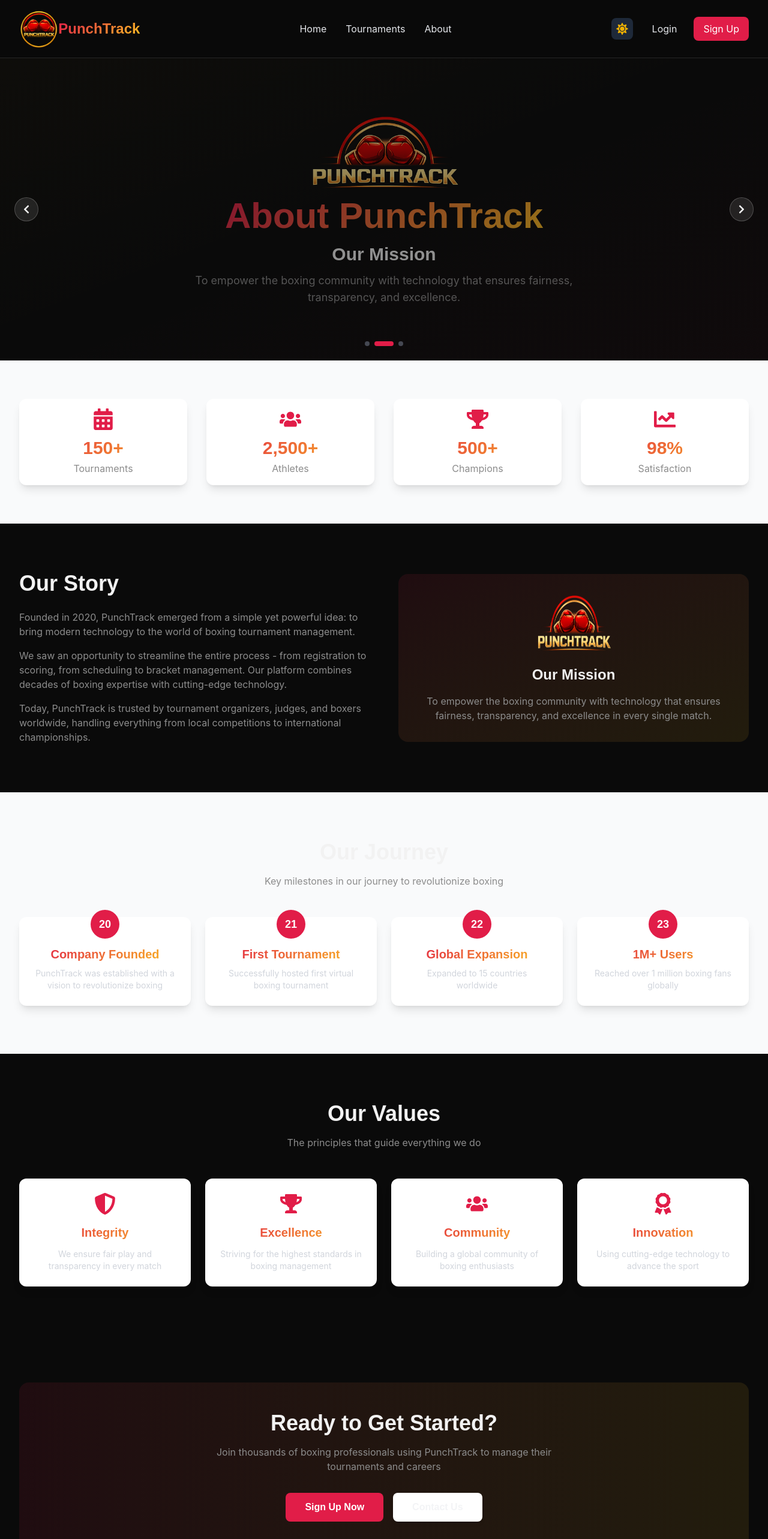
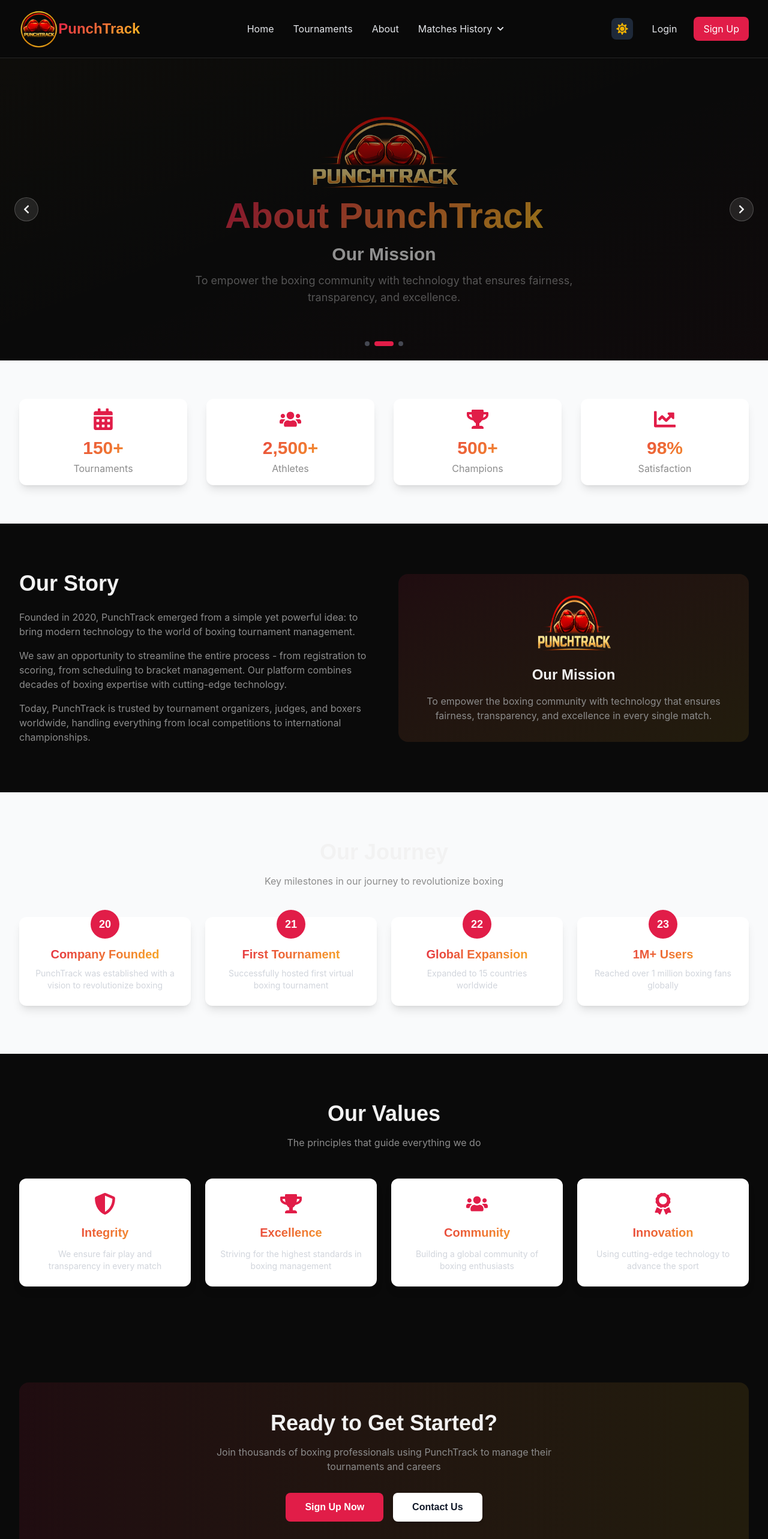
Before and after one commit to Souda09/Final-Year-Project, a React (Vite) app: page /about in a window 1280 px wide. Shown: the top 2566 px of the page at 60% size. Built offline with nearby package versions, Linux system fonts and the light colour scheme; the HTML template or start-up script is replaced by a standard one.

Commit message:
Connect About contact button to Home feedback form

```diff
--- a/src/components/Navbar.jsx
+++ b/src/components/Navbar.jsx
@@ -259,9 +259,17 @@
 
 
 import React, { useState, useEffect } from 'react'
-import { Link, useNavigate } from 'react-router-dom'
+import { Link, useNavigate, useLocation } from 'react-router-dom'
 import { motion, AnimatePresence } from 'framer-motion'
-import { FaSun, FaMoon, FaUser, FaBell, FaBars, FaTimes } from 'react-icons/fa'
+import {
+  FaSun,
+  FaMoon,
+  FaUser,
+  FaBell,
+  FaBars,
+  FaTimes,
+  FaChevronDown
+} from 'react-icons/fa'
 import { supabase } from '../lib/supabase'
 import useStore from '../store/useStore'
 import toast from 'react-hot-toast'
@@ -273,6 +281,8 @@ const Navbar = ({ toggleTheme, theme }) => {
   const [showNotifications, setShowNotifications] = useState(false)
   const [mobileMenuOpen, setMobileMenuOpen] = useState(false)
   const [localProfile, setLocalProfile] = useState(null)
+  const [showMatchesDropdown, setShowMatchesDropdown] = useState(false)
+  const location = useLocation()
 
   useEffect(() => {
     if (user && !userProfile) {
@@ -295,9 +305,15 @@ const Navbar = ({ toggleTheme, theme }) => {
     setMobileMenuOpen(false)
   }
 
+
 const currentRole = userProfile?.role || localProfile?.role
-  const dashboardRoles = ['admin', 'player', 'judge', 'referee', 'jury']
-  const showDashboard = user && dashboardRoles.includes(currentRole)
+
+const dashboardRoles = ['admin', 'player']
+
+const showDashboard = user && dashboardRoles.includes(
+  currentRole?.toLowerCase()
+)
+
 
 const navLinks = [
   { to: '/', label: 'Home' },
@@ -305,6 +321,7 @@ const Navbar = ({ toggleTheme, theme }) => {
   { to: '/about', label: 'About' },
   ...(showDashboard ? [{ to: '/dashboard', label: 'Dashboard' }] : []),
 ]
+
 
   return (
     <nav className={`sticky top-0 z-50 transition-all duration-300 ${
@@ -325,6 +342,7 @@ const Navbar = ({ toggleTheme, theme }) => {
   </h1>
 </Link>
 
+
 <div className="hidden md:flex items-center gap-6 lg:gap-8">
   {navLinks.map((link) => (
     <Link
@@ -339,7 +357,72 @@ const Navbar = ({ toggleTheme, theme }) => {
       {link.label}
     </Link>
   ))}
+
+  <div className="relative">
+    <button
+      onClick={() => setShowMatchesDropdown(!showMatchesDropdown)}
+      onBlur={() => {
+        setTimeout(() => setShowMatchesDropdown(false), 150)
+      }}
+      className={`flex items-center gap-2 transition-colors ${
+        theme === 'dark'
+          ? 'text-gray-200 hover:text-[#e11d48]'
+          : 'text-gray-950 hover:text-[#e11d48]'
+      }`}
+    >
+      Matches History
+      <FaChevronDown
+        className={`text-xs transition-transform ${
+          showMatchesDropdown ? 'rotate-180' : ''
+        }`}
+      />
+    </button>
+
+    {showMatchesDropdown && (
+      <div
+        className={`absolute top-full left-0 mt-3 w-48 rounded-lg shadow-xl border overflow-hidden ${
+          theme === 'dark'
+            ? 'bg-[#1f1f1f] border-[#262626]'
+            : 'bg-white border-gray-200'
+        }`}
+      >
+        {[
+  { label: 'Previous Matches', tab: 'history' },
+  { label: 'Upcoming Matches', tab: 'upcoming' },
+  { label: 'Live Now', tab: 'live' },
+].map((item) => (
+  <button
+    key={item.tab}
+    onClick={() => {
+      setShowMatchesDropdown(false)
+
+      if (location.pathname === '/') {
+        window.dispatchEvent(
+          new CustomEvent('home-match-tab', {
+            detail: item.tab,
+          })
+        )
+    } else {
+      navigate('/', {
+        state: { matchTab: item.tab },
+      })
+    }
+    }}
+    className={`block w-full text-left px-4 py-3 text-sm transition-colors ${
+      theme === 'dark'
+        ? 'text-gray-200 hover:bg-[#e11d48]/10 hover:text-[#e11d48]'
+        : 'text-gray-800 hover:bg-red-50 hover:text-[#e11d48]'
+    }`}
+  >
+    {item.label}
+      </button>
+))}
+
       </div>
+    )}
+  </div>
+</div>
+
 
           <div className="hidden md:flex items-center gap-4">
             <button
--- a/src/pages/About.jsx
+++ b/src/pages/About.jsx
@@ -1,5 +1,6 @@
 import React, { useState, useEffect, useRef } from 'react'
 import { motion, AnimatePresence } from 'framer-motion'
+import { useNavigate } from 'react-router-dom'
 import {
   FaShieldAlt, FaTrophy, FaUsers, FaAward, FaCalendarAlt,
   FaChartLine, FaStar, FaHeart, FaChevronLeft, FaChevronRight
@@ -26,8 +27,10 @@ const ABOUT_SLIDES = [
 ]
 
 const About = () => {
+  const navigate = useNavigate()
   const [slideIndex, setSlideIndex] = useState(0)
   const slideTimer = useRef(null)
+
 
   // Auto-rotate slider
   useEffect(() => {
@@ -321,9 +324,22 @@ const About = () => {
               <button className="px-6 sm:px-8 py-2 sm:py-3 bg-[#e11d48] text-white rounded-lg font-display font-bold hover:scale-105 transition-transform text-sm sm:text-base">
                 Sign Up Now
               </button>
-              <button className="px-6 sm:px-8 py-2 sm:py-3 bg-white dark:bg-gray-800 text-gray-100 rounded-lg font-display font-bold hover:scale-105 transition-transform shadow-md text-sm sm:text-base">
-                Contact Us
-              </button>
+
+<button
+  onClick={() => {
+    if (window.location.pathname === '/') {
+      document.getElementById('feedback')?.scrollIntoView({
+        behavior: 'smooth',
+      })
+    } else {
+      navigate('/#feedback')
+    }
+  }}
+  className="px-6 sm:px-8 py-2 sm:py-3 bg-white dark:bg-gray-800 text-gray-900 dark:text-gray-100 rounded-lg font-display font-bold hover:scale-105 transition-transform shadow-md text-sm sm:text-base"
+>
+  Contact Us
+</button>
+
             </div>
           </motion.div>
         </div>
--- a/src/pages/Home.jsx
+++ b/src/pages/Home.jsx
@@ -1,5 +1,5 @@
 import React, { useState, useEffect, useRef } from 'react'
-import { useNavigate } from 'react-router-dom'
+import { useNavigate, useLocation } from 'react-router-dom'
 import { motion, AnimatePresence } from 'framer-motion'
 import {
   FaTrophy, FaUsers, FaMedal, FaChartLine,
@@ -161,6 +161,7 @@ Your feedback matters to us. If you have any questions, suggestions, or concerns
 // ============ FOOTER COMPONENT ============
 const Footer = () => {
   const navigate = useNavigate()
+  const location = useLocation()
   const year = new Date().getFullYear()
 
   return (
@@ -306,6 +307,38 @@ const Home = () => {
   const [slideIndex, setSlideIndex] = useState(0)
 
   const slideTimer = useRef(null)
+
+  useEffect(() => {
+  const handleMatchTab = (event) => {
+    const tab = event.detail
+
+    setActiveTab(tab)
+
+    if (user) {
+      fetchTabData(tab)
+    }
+  }
+
+  window.addEventListener('home-match-tab', handleMatchTab)
+
+  return () => {
+    window.removeEventListener('home-match-tab', handleMatchTab)
+  }
+}, [user])
+
+useEffect(() => {
+  const tab = location.state?.matchTab
+
+  if (tab && ['live', 'upcoming', 'history'].includes(tab)) {
+    setActiveTab(tab)
+
+    if (user) {
+      fetchTabData(tab)
+    }
+
+    navigate('/', { replace: true, state: null })
+  }
+}, [location.state, user])
 
   // Hero slider auto-rotate
   useEffect(() => {
@@ -616,7 +649,7 @@ const Home = () => {
             <span className="gradient-text">About PunchTrack</span>
           </h2>
 
-          <p className="text-sm sm:text-base text-gray-700">
+              <p className="text-sm sm:text-base text-muted-foreground mb-6 max-w-2xl mx-auto px-4">
             PunchTrack is a modern boxing tournament management platform built to connect
             fighters, officials, and fans. Track live bouts, review completed match history,
             and follow upcoming fixtures — all in one place.
--- a/src/pages/PlayerDashboard.jsx
+++ b/src/pages/PlayerDashboard.jsx
@@ -233,12 +233,14 @@ toast.error('Unable to load data. Please try again.')
 <p className="text-muted-foreground mb-6">
   Your player registration is not complete. Please contact the administrator to complete your registration.
 </p>
+
 <button
   onClick={handleLogout}
-            className="px-6 py-2 bg-[#e11d48] text-white rounded-lg font-display font-bold"
+  className="px-4 py-2 rounded-lg bg-[#e11d48] text-white hover:bg-[#e11d48]/90 transition-colors flex items-center gap-2 text-sm font-bold"
 >
-            Logout
+  <FaSignOutAlt /> Logout
 </button>
+
         </div>
       </div>
     )
@@ -253,12 +255,14 @@ toast.error('Unable to load data. Please try again.')
           <h1 className={`font-display text-2xl sm:text-3xl font-bold ${theme === 'dark' ? 'text-white' : 'text-gray-900'}`}>
             My Dashboard
           </h1>
+
 <button
   onClick={handleLogout}
-            className="px-4 py-2 glass rounded-lg flex items-center gap-2 text-sm font-bold"
+  className="px-4 py-2 rounded-lg bg-[#e11d48] text-white hover:bg-[#e11d48]/90 transition-colors flex items-center gap-2 text-sm font-bold"
 >
   <FaSignOutAlt /> Logout
 </button>
+
         </div>
 
         {/* Profile Card */}
```
Lines whose indentation alone changed are shown as unchanged.
